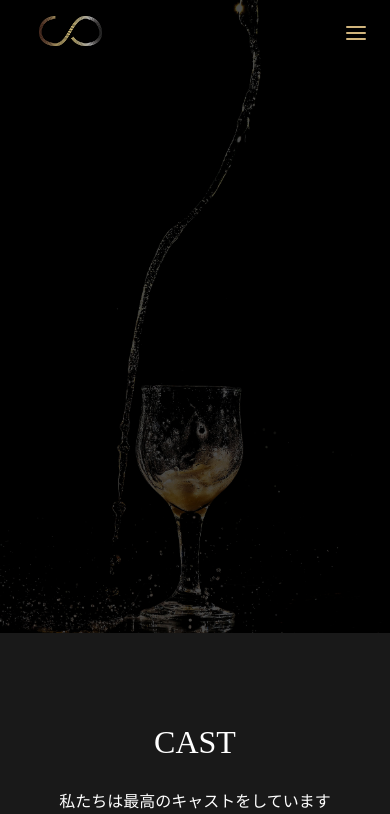
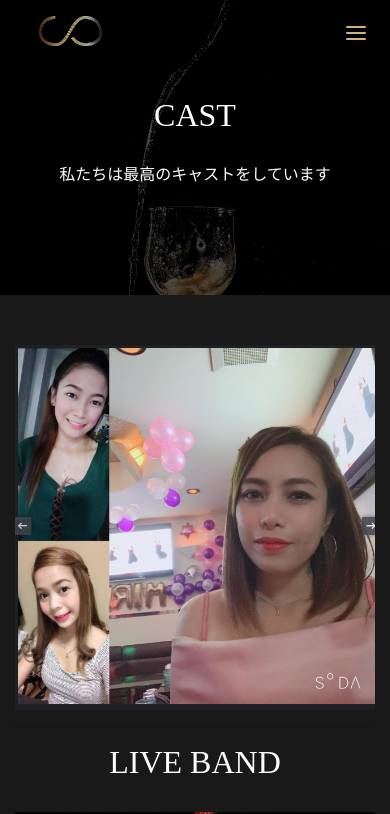
Before and after one commit to clubcodkyoto/clubcodkyoto.github.io, a plain HTML site: page cast.html in a window 390 px wide. Shown: the top 814 px of the page. Drawn offline with nearby package versions, Linux system fonts and the light colour scheme.

Commit message:
cast finished

```diff
--- a/cast.html
+++ b/cast.html
@@ -31,7 +31,7 @@
 
   <!-- Add your site or application content here -->
     <!-- MOBILE NAV START -->
-    <header>
+    <div class="cast-header">
      	<div class="container">
      		<nav>
      			<input type="checkbox" id="nav" class="hidden">
@@ -56,13 +56,17 @@
      			</div>
      		</nav>
      	</div>
-    </header>
+      <div class="container">
+        <div class="header-text text-center">
+          <h2>CAST</h2>
+          <br>
+          <h6>私たちは最高のキャストをしています</h6>
+        </div>
+      </div>
+    </div>
     <!-- NAV END -->
     <section class="cast-section">
       <div class="container text-center">
-        <h2>CAST</h2>
-        <br>
-        <h6>私たちは最高のキャストをしています</h6>
         <p></p>
         <img src="img/cast-collage.png" class="img-fluid">
         <br>
--- a/css/main.css
+++ b/css/main.css
@@ -305,8 +305,18 @@ nav ul li a {
        /* CAST */
 
       .cast-section {
-        margin-top: 90px;
+        margin-top: 50px;
       }
 
+      .cast-header {
+      background-image: url("../img/bg.jpg");
+      background-size: cover;
+      background-repeat: no-repeat;
+      background-position: center;
+      height: 35vh;
+     }
 
+     .cast-header .header-text {
+      margin-top:80px;
+     }
 }
```
Lines whose indentation alone changed are shown as unchanged.
